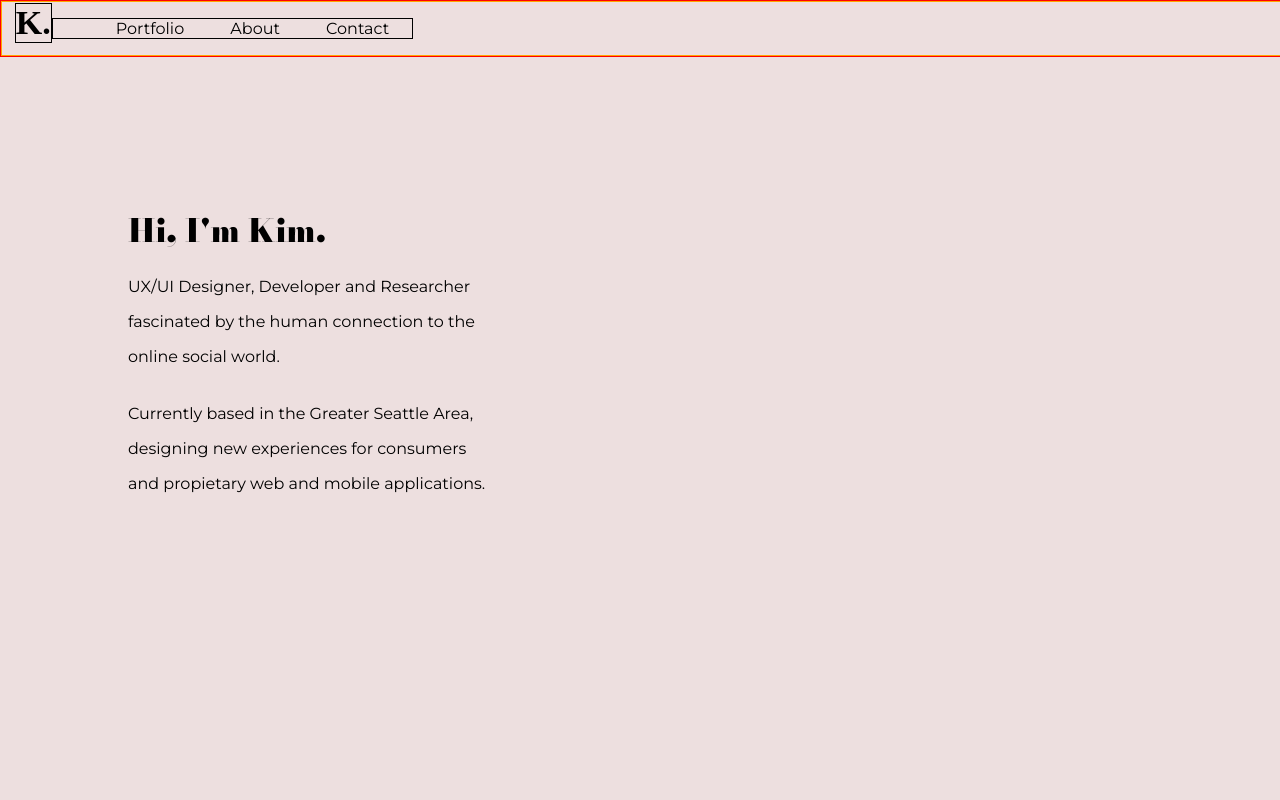
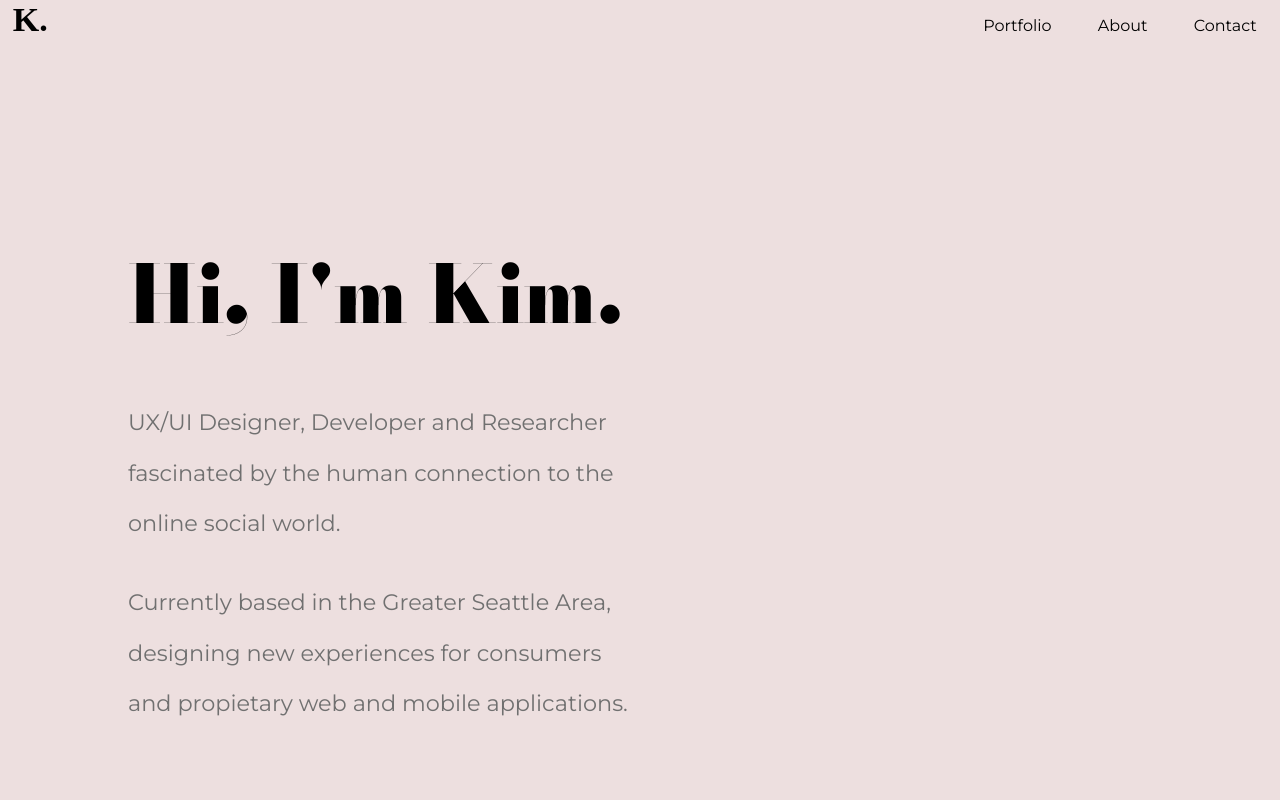
Before and after one commit to KimDuclos/design-portfolio, a React (Create React App) app: page / in a window 1280 px wide. Shown: the top 800 px of the page. Built offline with nearby package versions, Linux system fonts and the light colour scheme.

Commit message:
fixed nav, changed about/contact text

```diff
--- a/src/contact.jsx
+++ b/src/contact.jsx
@@ -9,14 +9,14 @@ const Contact = () => {
         <a href="mailto:kimduclos@gmail.com">kimduclos@gmail.com</a>
       </div>
       <div className="blurb">
-        Always down to collab, open to everything freelance to full-time. I'm
-        hoping to continue digging into the human-web connection. Let's get in
+        Always down to collab, open to everything freelance through full-time. I'm
+        hoping to continue the dig into human-tech connections. Let's get in
         touch.
       </div>
       <div className="social-icons">
-        <SocialIcons icon="./images/github-icon.png" alt="github icon" />
-        <SocialIcons icon="./images/linkedin-icon.png" alt="linkedin icon" />
-        <SocialIcons icon="./images/dribble-icon.png" alt="dribble icon" />
+        <SocialIcons icon="/images/github-icon.png" alt="github icon" />
+        <SocialIcons icon="/images/linkedin-icon.png" alt="linkedin icon" />
+        <SocialIcons icon="/images/dribble-icon.png" alt="dribble icon" />
       </div>
       <p className="copyright 2021 and beyond">Copyright &copy; Kim Duclos</p>
     </div>
--- a/src/landing-page.scss
+++ b/src/landing-page.scss
@@ -10,16 +10,21 @@ $montserrat: "Montserrat", sans-serif;
 }
 
 h1 {
+  font-size: 5em;
   padding: 10% 0 0 10%;
   font-family: $bodoni-moda;
 }
 
 .par-1 {
+  font-size: 1.4em;
+  color: #707070;
   padding: 0 0 0 10%;
   font-family: $montserrat;
 }
 
 .par-2 {
+  font-size: 1.4em;
+  color: #707070;
   padding: 0.5% 0 0 10%;
   font-family: $montserrat;
 }
--- a/src/navbar.scss
+++ b/src/navbar.scss
@@ -5,7 +5,6 @@ $bodoni-moda: "bodoni-mota", serif;
 $montserrat: "montserrat", sans-serif;
 
 .navbar {
-  border: 1px solid red;
   width: 100%;
   min-height: 6vh;
   display: flex;
@@ -16,7 +15,6 @@ $montserrat: "montserrat", sans-serif;
 }
 
 .navigation {
-  border: 1px solid orange;
   align-items: baseline;
   width: 100%;
   height: auto;
@@ -24,6 +22,7 @@ $montserrat: "montserrat", sans-serif;
   font-size: 16px;
   display: flex;
   flex-direction: row;
+  justify-content: space-between;
   a:hover {
     color: rgb(192, 191, 191);
   }
@@ -31,7 +30,6 @@ $montserrat: "montserrat", sans-serif;
     color: #000000;
   }
   ul {
-    border: 1px solid black;
     width: 25%;
     list-style-type: none;
     display: flex;
@@ -42,7 +40,6 @@ $montserrat: "montserrat", sans-serif;
     }
   }
   .logo {
-    border: 1px solid black;
     width: auto;
     height: auto;
     font-size: 34px;
```
Also changed, not shown: 1 other file (tests, documents, lock files or other folders).
